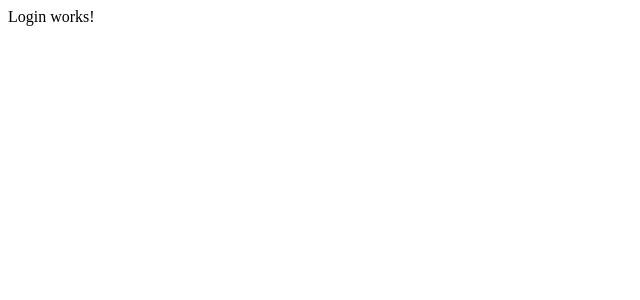
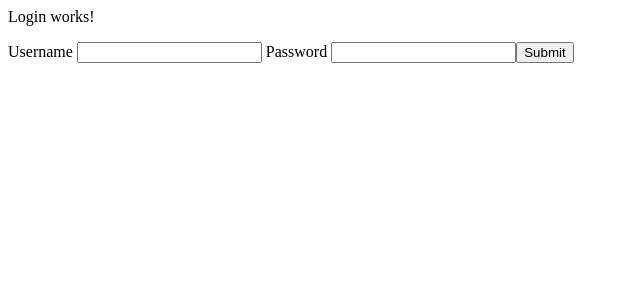
Before and after one commit to saraang/login-application, an Angular app: page / in a window 1280 px wide. Shown: the top 300 px of the page, without its empty margins (0-640 px from the left). Built offline with nearby package versions, Linux system fonts and the light colour scheme.

Commit message:
login.html component modified

```diff
--- a/src/app/login/login.component.html
+++ b/src/app/login/login.component.html
@@ -1,3 +1,8 @@
 <p>
 Login works!
 </p>
+
+Username <input type="text" name="username" />
+Password <input type="password" name="password" />
+
+<input type="button" value="Submit" />
```
